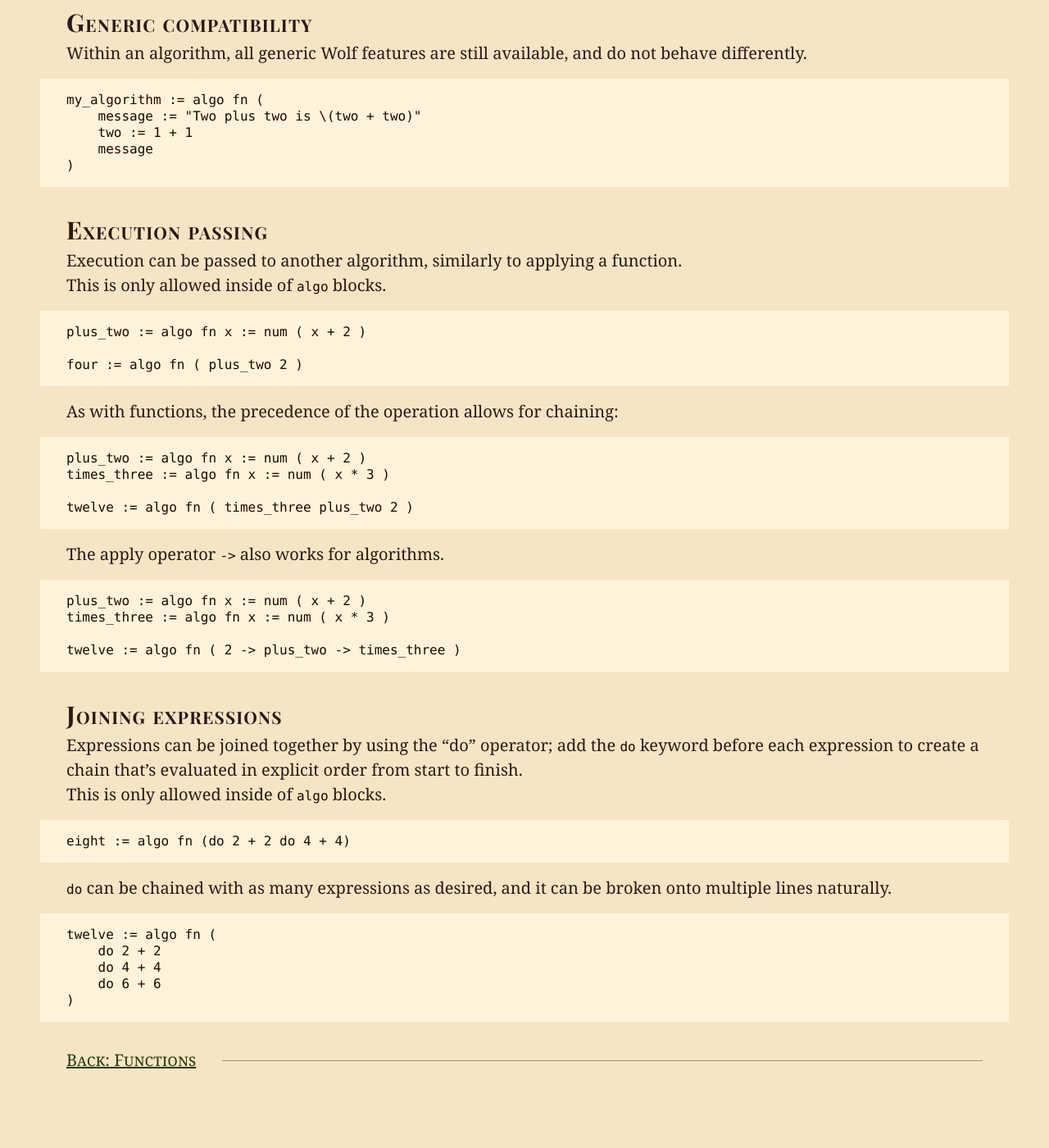
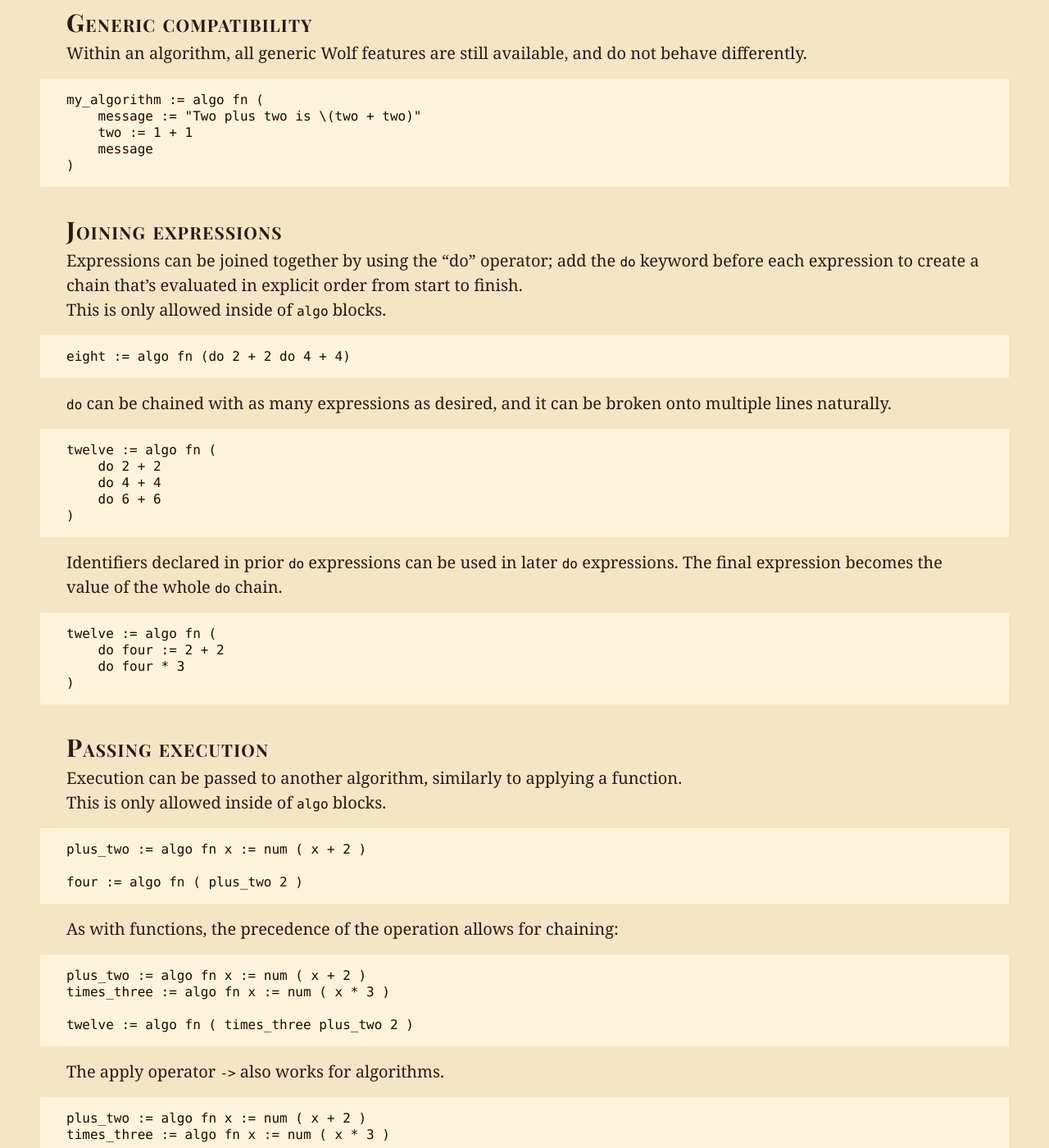
Before and after one commit to dphfox/wolf, a Jekyll site: the page built from docs/design/12-algorithms.md, in a window 1280 px wide and 1400 px high, scrolled down 635 px. Shown: the whole window at 82% size. Built offline with Jekyll 4.4.1, drawn with Linux system fonts in a browser that asks for light colours; some web fonts are replaced; before the commit the page ends 1975 px from its top, so only the background shows below that; part of the change alters nothing that is shown; some of the changed text lies outside the part shown.

````diff
--- a/docs/design/12-algorithms.md
+++ b/docs/design/12-algorithms.md
@@ -32,7 +32,40 @@ my_algorithm := algo fn (
 )
 ```
 
-## Execution passing
+## Joining expressions
+
+Expressions can be joined together by using the "do" operator; add the `do`
+keyword before each expression to create a chain that's evaluated in explicit
+order from start to finish.
+
+This is only allowed inside of `algo` blocks.
+
+```
+eight := algo fn (do 2 + 2 do 4 + 4)
+```
+
+`do` can be chained with as many expressions as desired, and it can be broken
+onto multiple lines naturally.
+
+```
+twelve := algo fn (
+	do 2 + 2
+	do 4 + 4
+	do 6 + 6
+)
+```
+
+Identifiers declared in prior `do` expressions can be used in later `do`
+expressions. The final expression becomes the value of the whole `do` chain.
+
+```
+twelve := algo fn (
+	do four := 2 + 2
+	do four * 3
+)
+```
+
+## Passing execution
 
 Execution can be passed to another algorithm, similarly to applying a function.
 
@@ -62,25 +95,33 @@ times_three := algo fn x := num ( x * 3 )
 twelve := algo fn ( 2 -> plus_two -> times_three )
 ```
 
-## Joining expressions
+### Ambiguity
 
-Expressions can be joined together by using the "do" operator; add the `do`
-keyword before each expression to create a chain that's evaluated in explicit
-order from start to finish.
+Execution may be passed at most once per `do` sub-expression. If it's possible
+for code to pass execution more than once without using `do`, it is rejected.
 
-This is only allowed inside of `algo` blocks.
+The following would *not* be allowed:
 
 ```
-eight := algo fn (do 2 + 2 do 4 + 4)
+get_something := algo fn ( ... snip ... )
+get_something_else := algo fn ( ... snip ... )
+
+non_deterministic := algo fn (
+	foo := get_something ()
+	bar := get_something_else ()
+	{ foo, bar }
+)
 ```
 
-`do` can be chained with as many expressions as desired, and it can be broken
-onto multiple lines naturally.
+Instead, use an explicit ordering:
 
 ```
-twelve := algo fn (
-	do 2 + 2
-	do 4 + 4
-	do 6 + 6
+get_something := algo fn ( ... snip ... )
+get_something_else := algo fn ( ... snip ... )
+
+non_deterministic := algo fn (
+	do foo := get_something ()
+	do bar := get_something_else ()
+	do { foo, bar }
 )
 ```
````
